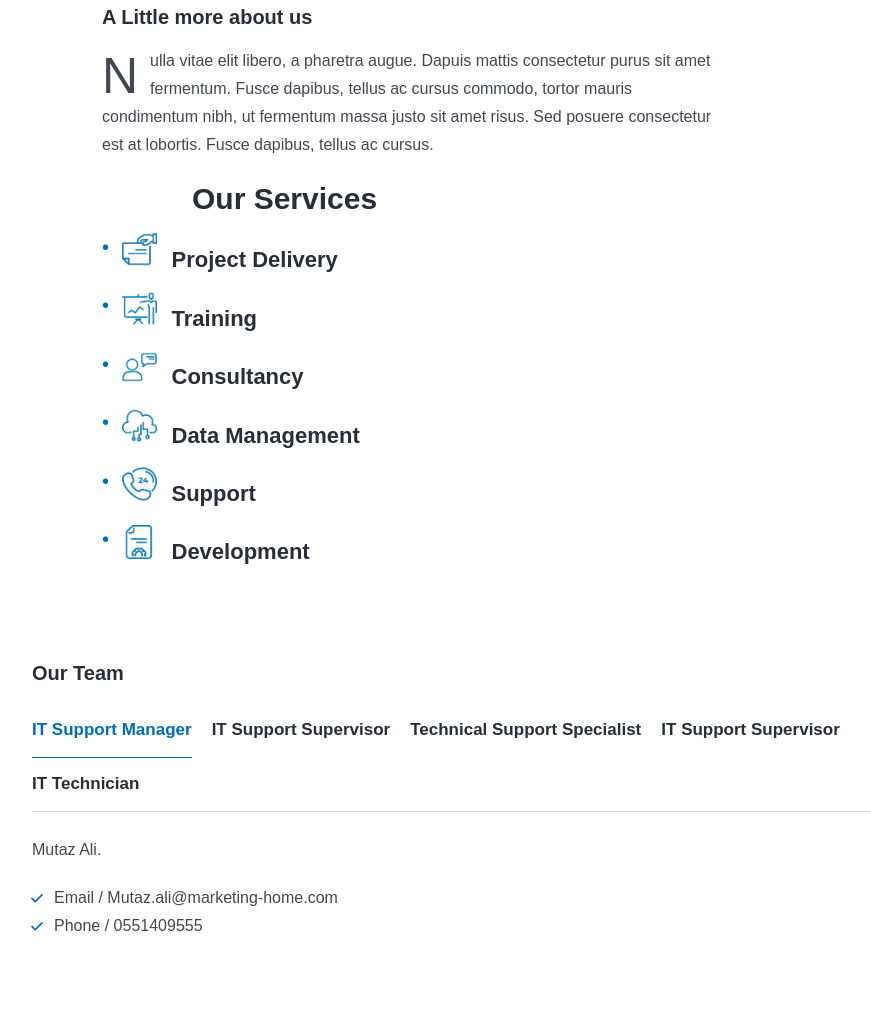
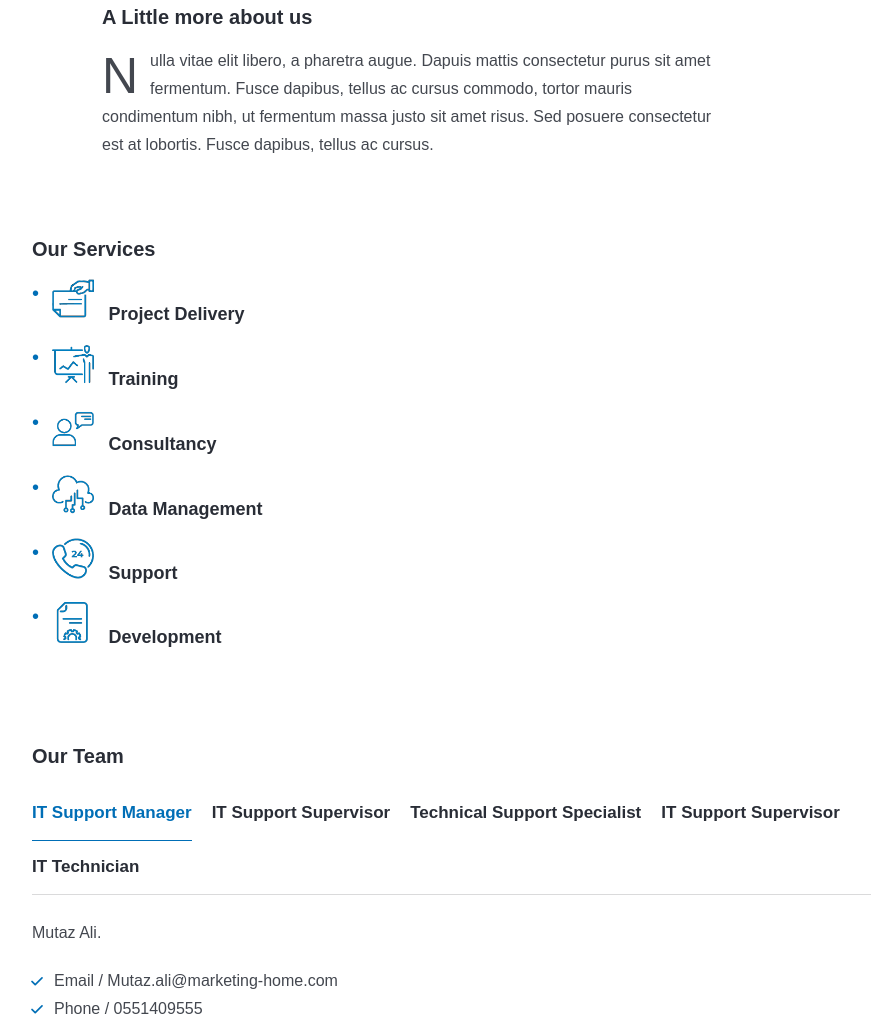
Before and after one commit to d1vr/MHG, a plain HTML site: page index.html in a window 1280 px wide. Shown: the part 1396-2426 px from the top of the page, without its empty margins (117-988 px from the left). Drawn offline with Linux system fonts and the light colour scheme.

Commit message:
headlines class: h4

```diff
--- a/index.html
+++ b/index.html
@@ -44,7 +44,6 @@
                   <li class="nav-item"><a class="nav-link  " href="./#faq" id="lan0000">FAQ</a></li>
                   <li class="nav-item"><a class="nav-link  " href="./#contact" id="lan0000">CONTACT US</a></li>
 
-              </ul>
               <button id="arabic">ع</button>
               <button id="eng">E</button>
               </ul>
@@ -106,52 +105,57 @@
                     </p>
                   </div>
                   <!-- /column -->
+
+
+
+
+                  <!-- /column -->
+                </div>
+                <br>
+                <br>
+                <div class="row">
                   <div class="col-lg-6">
 
-                    <h2 class="mb-3 text-left"> Our Services</h2>
+                    <h3 class="mb-3 h4" style="text-align:left;"> Our Services</h3>
 
                     <ul class="unordered-list bullet-primary">
                       <li class="s-baseline">
                          <img src="assets/img/it 1.png" class="d-block" style="width: 10%">
-                      <h3 class="mb-3 mx-3"> Project Delivery </h3>
+                      <h5 class="mb-3 mx-3"> Project Delivery </h5>
 
                       </li>
                       <li class="s-baseline ">
 
                         <img src="assets/img/it 2.png" class="d-block" style="width: 10%">
-                        <h3 class="mb-3 mx-3"> Training </h3>
+                        <h5 class="mb-3 mx-3"> Training </h5>
 
                       </li>
                       <li class="s-baseline ">
 
                         <img src="assets/img/it 3.png" class="d-block" style="width: 10%">
-                      <h3 class="mb-3 mx-3"> Consultancy </h3>
+                      <h5 class="mb-3 mx-3"> Consultancy </h5>
 
                       </li>
                       <li class="s-baseline  ">
 
                         <img src="assets/img/it 4.png" class="d-block" style="width: 10%">
-                        <h3 class="mb-3 mx-3">Data Management</h3>
+                        <h5 class="mb-3 mx-3">Data Management</h5>
 
                       </li>
                       <li class="s-baseline  ">
 
                         <img src="assets/img/it 5.png" class="d-block" style="width: 10%">
-                        <h3 class="mb-3 mx-3">Support</h3>
+                        <h5 class="mb-3 mx-3">Support</h5>
 
                       </li>
                       <li class="s-baseline  ">
                         <img src="assets/img/it 6.png" class="d-block" style="width: 10%">
-                        <h3 class="mb-3 mx-3">Development</h3>
+                        <h5 class="mb-3 mx-3">Development</h5>
                       </li>
 
                     </ul>
                   </div>
 
-
-
-
-                  <!-- /column -->
                 </div>
 <br>
 <br>
@@ -235,6 +239,7 @@
                 <h2 class="mb-10"></h2>
               </div>
               <!-- /column -->
+
             </div>
               <div class="col-lg-12">
                 <h2 class="mb-3 text-center">FAQ</h2>
```
